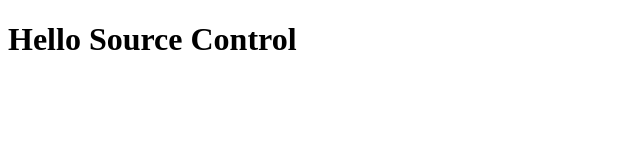
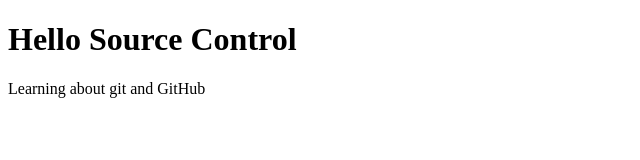
Before and after one commit to sk8kitty/CPW204---SourceControl, a plain HTML site: page index.html in a window 1280 px wide. Shown: the whole page, without its empty margins (0-640 px from the left). Drawn offline with Linux system fonts and the light colour scheme.

Commit message:
Added first paragraph.

```diff
--- a/index.html
+++ b/index.html
@@ -8,5 +8,7 @@
 </head>
 <body>
     <h1>Hello Source Control</h1>
+
+    <p>Learning about git and GitHub</p>
 </body>
 </html>
```
